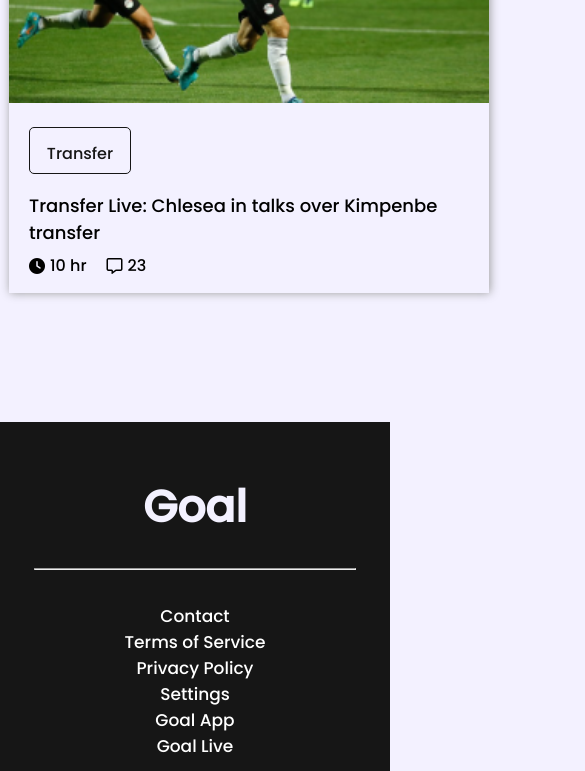
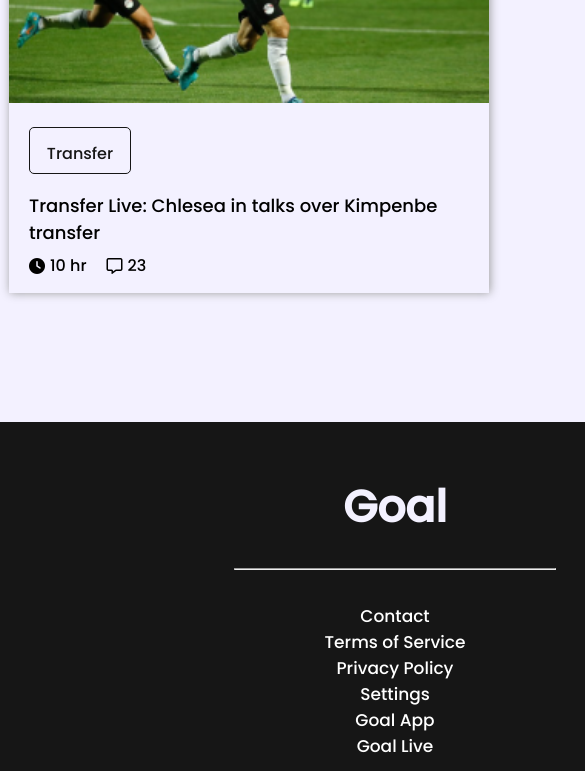
Before and after one commit to tonny009/world-cup-responsive-, a plain HTML site: page index.html in a window 390 px wide. Shown: the part 4888-5659 px from the top of the page, 585 px wide, since content can reach past the window. Drawn offline with Linux system fonts and the light colour scheme.

Commit message:
last commit

```diff
--- a/index.html
+++ b/index.html
@@ -221,7 +221,7 @@
 
 <!-- footer------------------- -->
 
-<footer class="ftr">
+<footer>
     <div class="upper">
         <h1>Goal</h1>
         <hr id="line"><br>
--- a/style.css
+++ b/style.css
@@ -432,7 +432,7 @@ footer {
 
     footer {
 
-        /* width: -700px; */
+        width: 790px;
         height: 412px;
         left: 0px;
         top: 5310px;
```
